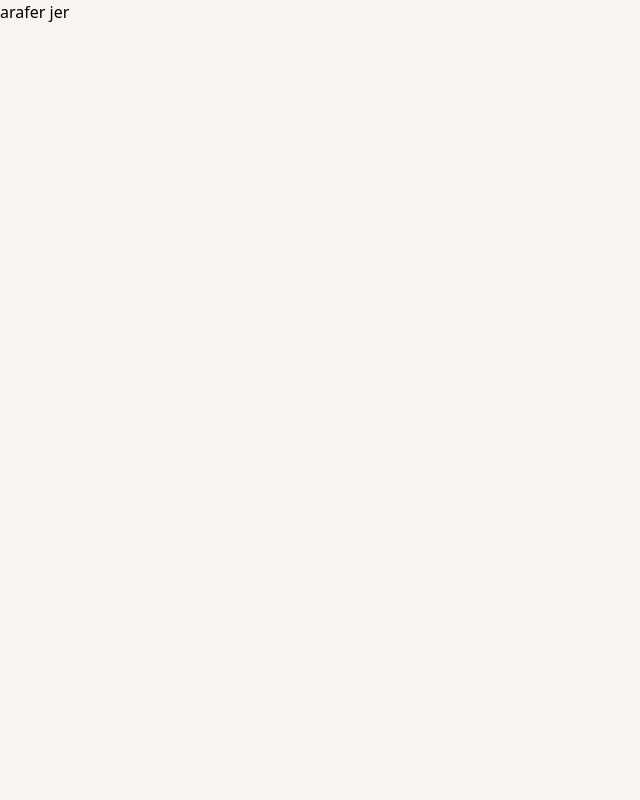
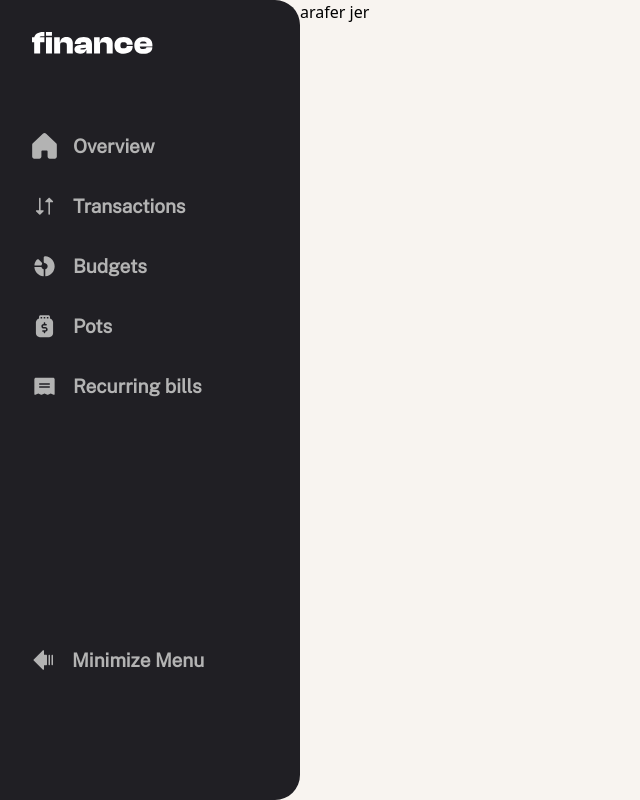
Before and after one commit to GiOrGI175/finance, a Next.js app: page / in a window 1280 px wide. Shown: the whole page, without its empty margins (0-640 px from the left). Built offline with nearby package versions, Linux system fonts and the light colour scheme.

Commit message:
feature/basicStructure

```diff
--- a/src/app/layout.tsx
+++ b/src/app/layout.tsx
@@ -12,8 +12,10 @@ export default function RootLayout({
   const setOverlay = useAppBtn((state) => state.setOverlay);
   return (
     <html lang='en' className='flex justify-center'>
-      <body className='flex max-w-[3000px] w-full min-h-screen bg-[#F8F4F0]'>
-        <div className='w-fit'>{/* <NavBar /> */}</div>
+      <body className='flex max-w-[3000px] w-full min-h-screen bg-[#F8F4F0] max-md:flex-col-reverse'>
+        <div className='w-fit max-md:max-w-[1024px]: max-md:w-full '>
+          <NavBar />
+        </div>
         <div className='w-full '>{children}</div>
         {/* overlay start */}
         <div
--- a/src/components/__molecules/NavBar.tsx
+++ b/src/components/__molecules/NavBar.tsx
@@ -31,13 +31,13 @@ const NavBar = () => {
     <div
       className={`w-[300px] min-h-screen pt-[32px] pl-[32px] pr-[24px] bg-[#201F24] rounded-tr-[25px] rounded-br-[25px]  flex flex-col justify-between duration-1000 overflow-hidden ${
         popUpNavBar && 'w-[88px] pl-[0px] pr-[0px] pt-[40px]'
-      } `}
+      }  max-md:w-full max-md:rounded-br-[0px] max-md:rounded-tr-[8px] max-md:rounded-tl-[8px]`}
     >
       <div>
         <div
           className={`w-full mb-[64px] flex duration-1000 ${
             popUpNavBar && 'justify-center'
-          }`}
+          }  max-md:hidden`}
         >
           <Image
             src={popUpNavBar ? logo_Short : Logo}
--- a/src/components/__molecules/NavLinks.tsx
+++ b/src/components/__molecules/NavLinks.tsx
@@ -16,7 +16,7 @@ const NavLinksArr: React.FC<PopUpNavBarProps> = ({ popUpNavBar }) => {
     <ul
       className={`duration-1000 ${
         popUpNavBar && 'w-full flex flex-col justify-center items-center'
-      }`}
+      }   max-md:flex-row `}
     >
       {NavLinks.map((item) => {
         const isActive = PathName.startsWith(item.link);
```
